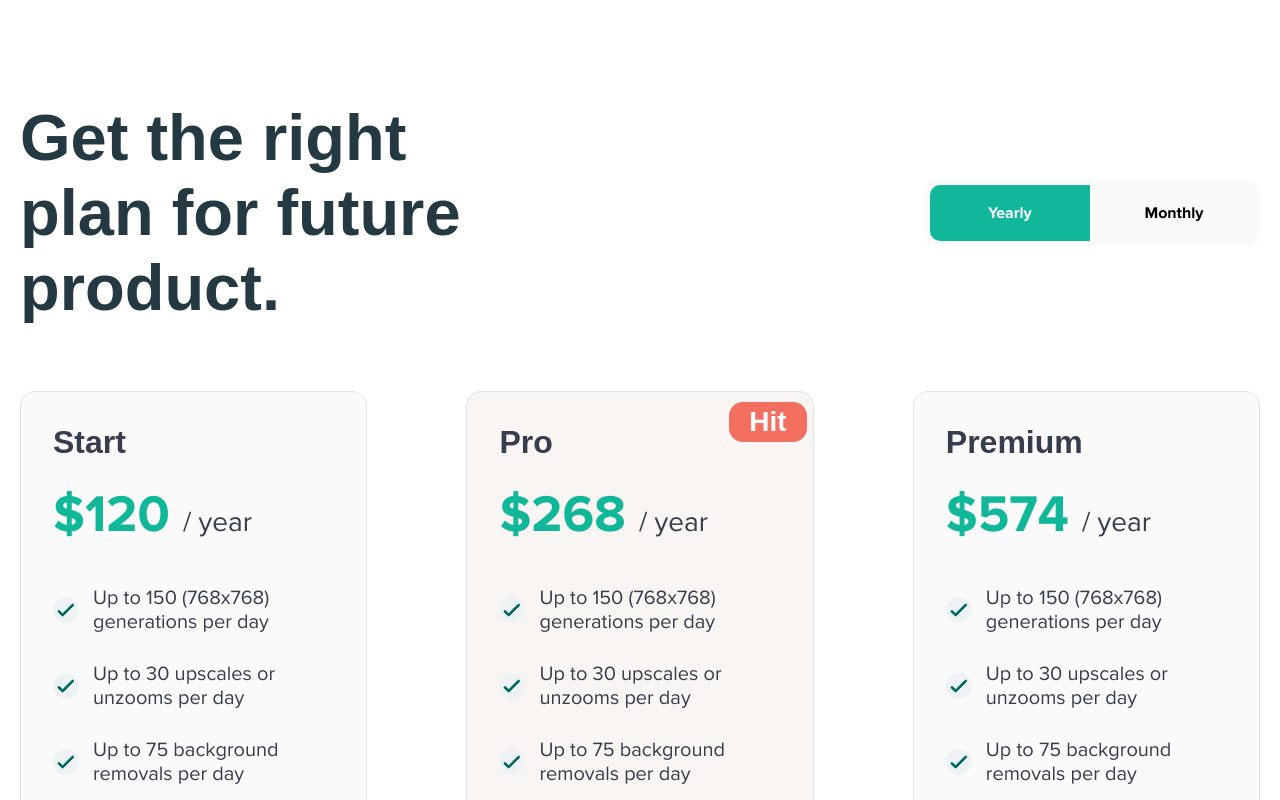
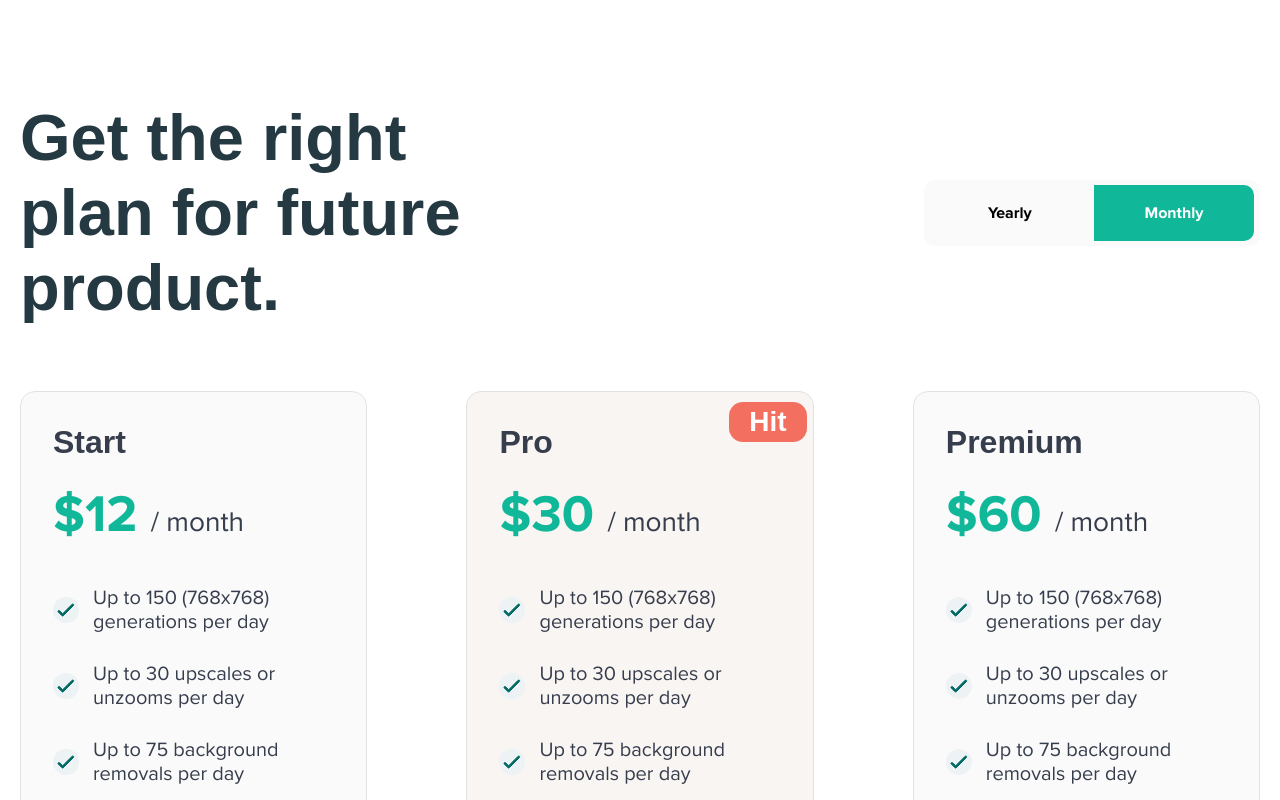
Before and after one commit to Xandr-ua/great-pro-test, a website: page app/index.html in a window 1280 px wide. Both pictures are taken after a click on the button "Monthly". Shown: the top 800 px of the page. Drawn offline with nearby package versions, Linux system fonts and the light colour scheme; files that its build step writes are made by us from their sources.

Commit message:
added a script for the year and month buttons to switch prices in blocks with tariffs for monthly payment and annual payment

```diff
--- a/app/index.html
+++ b/app/index.html
@@ -21,8 +21,8 @@
         </h2>
 
         <div class="rates__header-btn-inner">
-          <button class="rates__header-btn rates__header-btn-year">Yearly</button>
-          <button class="rates__header-btn rates__header-btn-month">Monthly</button>
+          <button class="rates__header-btn rates__header-btn-left rates__header-btn-year">Yearly</button>
+          <button class="rates__header-btn rates__header-btn-right">Monthly</button>
         </div>
       </div>
 
--- a/app/js/main.js
+++ b/app/js/main.js
@@ -1 +1,28 @@
-document.addEventListener('DOMContentLoaded', function () {});
+const btnYear = document.querySelector('.rates__header-btn-year');
+const btnMonth = document.querySelector('.rates__header-btn-right');
+const priceMonth = document.querySelectorAll('.rates__price-month');
+const priceYear = document.querySelectorAll('.rates__price-year');
+
+btnMonth.addEventListener('click', () => {
+  priceMonth.forEach((month) => {
+    month.style.display = 'block';
+  });
+
+  btnMonth.classList.add('rates__header-btn-month');
+  btnYear.classList.remove('rates__header-btn-year');
+  priceYear.forEach((year) => {
+    year.style.display = 'none';
+  });
+});
+
+btnYear.addEventListener('click', () => {
+  priceYear.forEach((year) => {
+    year.style.display = 'block';
+  });
+
+  btnYear.classList.add('rates__header-btn-year');
+  btnMonth.classList.remove('rates__header-btn-month');
+  priceMonth.forEach((month) => {
+    month.style.display = 'none';
+  });
+});
--- a/app/scss/_media.scss
+++ b/app/scss/_media.scss
@@ -27,6 +27,7 @@
 
 
 @media (max-width: 992px) {
+
 
 
 
--- a/app/scss/style.scss
+++ b/app/scss/style.scss
@@ -42,15 +42,15 @@
     }
   }
 
-  &__header-btn-year {
-    background-color: $bg-btn;
+  &__header-btn-left {
     border-radius: 10px 0px 0px 10px;
-    color: #fff;
   }
 
-  &__header-btn-month {
+  &__header-btn-right {
     border-radius: 0 10px 10px 0;
   }
+
+
 
   &__list {
     display: flex;
@@ -180,6 +180,17 @@
 }
 
 
+.rates__header-btn-year {
+  background-color: $bg-btn;
+  border-radius: 10px 0px 0px 10px;
+  color: #fff;
+}
+
+.rates__header-btn-month {
+  background-color: $bg-btn;
+  border-radius: 0 10px 10px 0;
+  color: #fff;
+}
 
 
 
```
Also changed, not shown: app/js/main.min.js.
